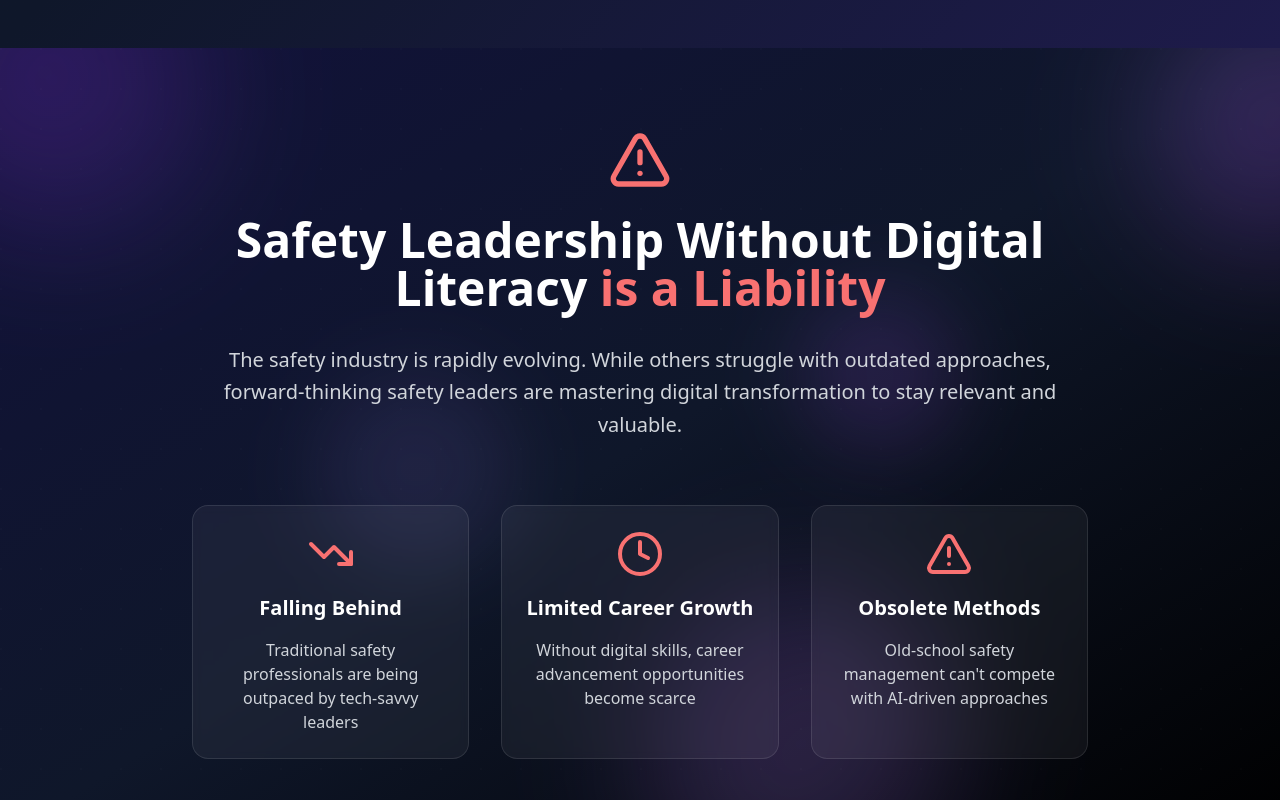
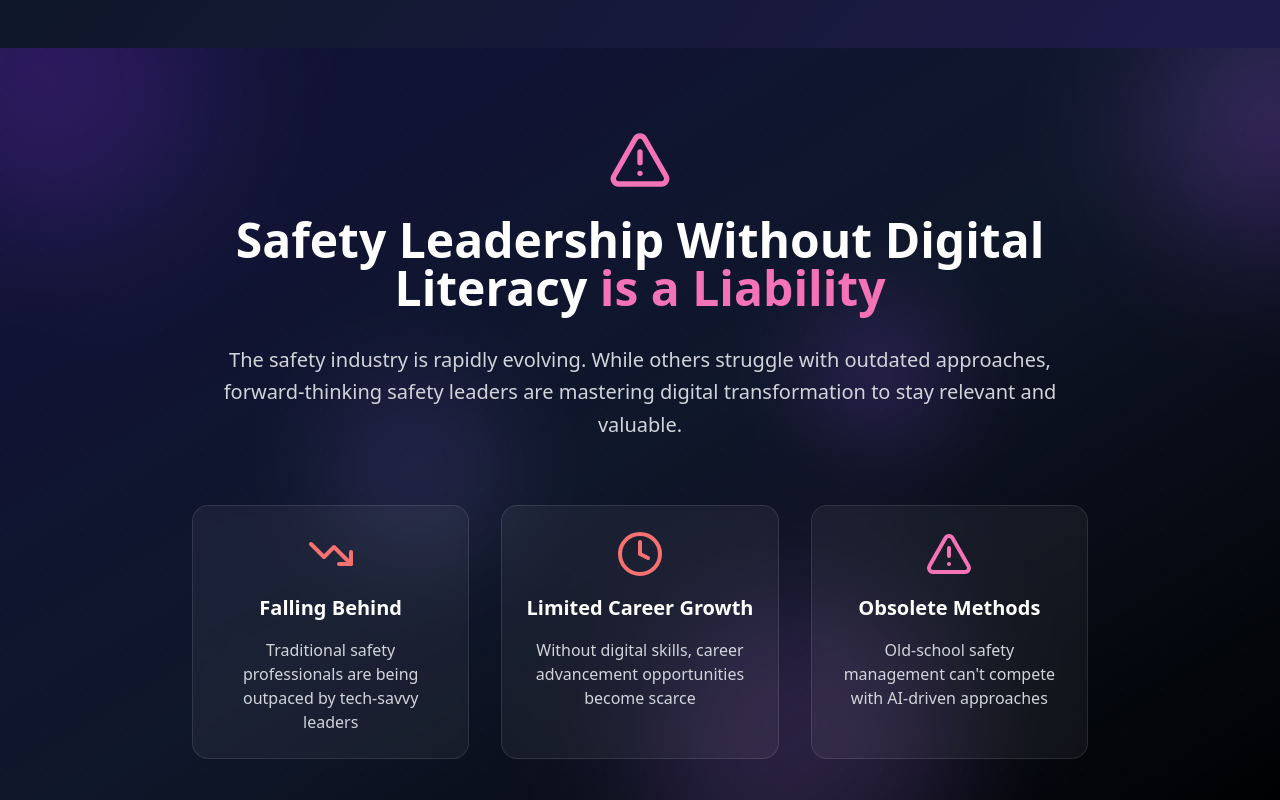
Before and after one commit to lucasdomingues19/safety4-lead-future, a React (Vite) app: page / in a window 1280 px wide. Shown: the part 3920-4720 px from the top of the page. Built offline with nearby package versions, Linux system fonts and the light colour scheme.

Commit message:
Update text and icon color

```diff
--- a/src/components/ProblemSection.tsx
+++ b/src/components/ProblemSection.tsx
@@ -33,12 +33,12 @@ export const ProblemSection = () => {
       <div className="container mx-auto px-4 relative z-10">
         <div className="text-center max-w-4xl mx-auto animate-fade-in">
           <div className="flex justify-center mb-6">
-            <AlertTriangle className="w-16 h-16 text-red-400" />
+            <AlertTriangle className="w-16 h-16 text-pink-400" />
           </div>
 
           <h2 className="text-4xl lg:text-5xl font-bold text-white mb-8">
             Safety Leadership Without Digital Literacy{" "}
-            <span className="text-red-400">is a Liability</span>
+            <span className="text-pink-400">is a Liability</span>
           </h2>
 
           <p className="text-xl text-gray-300 mb-12 leading-relaxed">
@@ -64,7 +64,7 @@ export const ProblemSection = () => {
             </div>
 
             <div className="text-center space-y-4 animate-slide-up bg-white/5 backdrop-blur-sm rounded-2xl p-6 border border-white/10" style={{animationDelay: '0.4s'}}>
-              <AlertTriangle className="w-12 h-12 text-red-400 mx-auto" />
+              <AlertTriangle className="w-12 h-12 text-pink-400 mx-auto" />
               <h3 className="text-xl font-semibold text-white">Obsolete Methods</h3>
               <p className="text-gray-300">
                 Old-school safety management can't compete with AI-driven approaches
```
